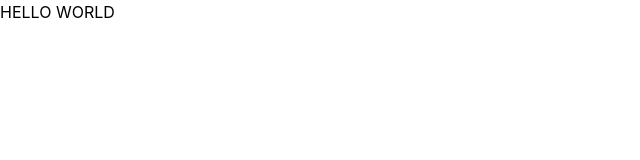
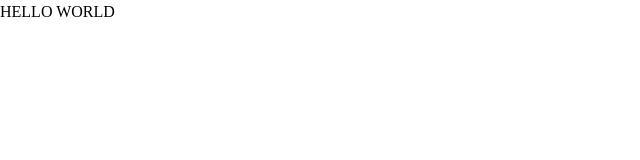
Before and after one commit to DominikFrackowiak/martasieczkowska2026, an Astro site in the folder apps/front/: page / in a window 1280 px wide. Shown: the full height of the page, 0-640 px from the left. Built offline with nearby package versions, Linux system fonts and the light colour scheme; Astro itself is replaced by a stand-in of ours; a web font is replaced by a local one.

Commit message:
style(front): add project fonts

```diff
--- a/apps/front/src/styles/global.css
+++ b/apps/front/src/styles/global.css
@@ -1 +1,38 @@
-@import "tailwindcss";
+@import 'tailwindcss';
+
+@source '../components';
+@source '../layouts';
+@source '../pages';
+
+@font-face {
+	font-family: 'Roboto';
+	src: url('../assets/fonts/Roboto-VariableFont_wdth\,wght.ttf')
+		format('truetype');
+	font-style: normal;
+	font-weight: 300 800;
+	font-stretch: 75% 100%;
+	font-display: swap;
+}
+
+@font-face {
+	font-family: 'Source Serif';
+	src: url('../assets/fonts/SourceSerif4-VariableFont_opsz\,wght.ttf')
+		format('truetype');
+	font-style: normal;
+	font-weight: 300 800;
+	font-stretch: 75% 100%;
+	font-display: swap;
+}
+
+@theme {
+	--font-sans: 'Roboto', ui-sans-serif, system-ui, sans-serif;
+	--font-serif: 'Source Serif';
+}
+
+body {
+	@apply font-serif;
+}
+
+.nav-element {
+	@apply font-sans;
+}
```
Also changed, not shown: apps/front/src/assets/fonts/Roboto-VariableFont_wdth,wght.ttf (added), 1 other file.
